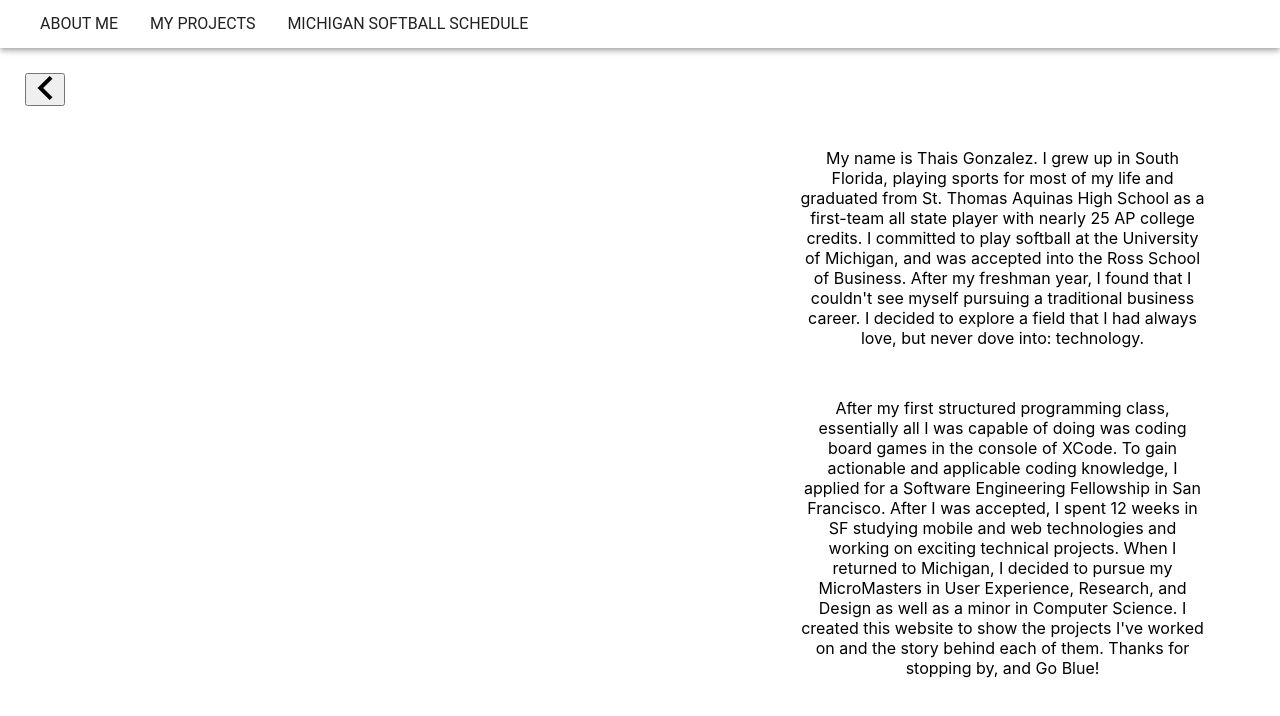
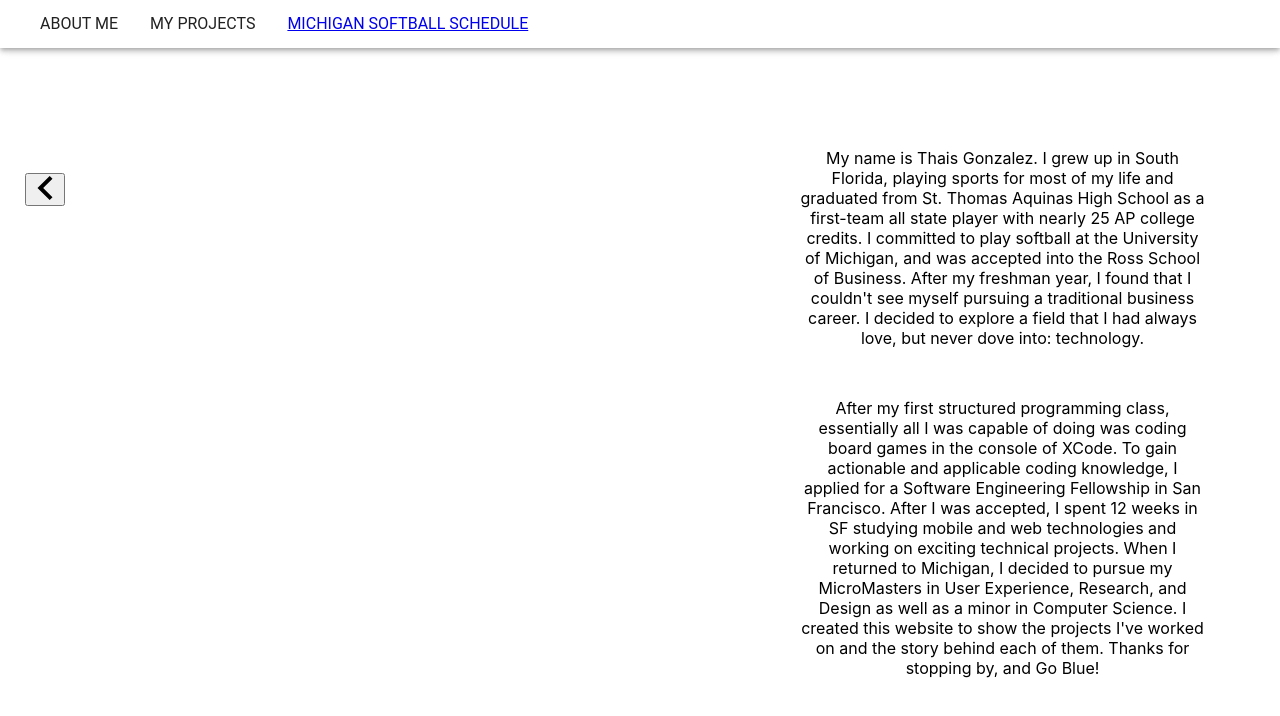
Before and after one commit to thaisgm/Portfolio, a React (Create React App) app: page / in a window 1280 px wide. Shown: the top 716 px of the page. Built offline with nearby package versions, Linux system fonts and the light colour scheme.

Commit message:
changing schedule to link

```diff
--- a/src/App.css
+++ b/src/App.css
@@ -1,5 +1,9 @@
 .App {
   text-align: center;
+}
+
+.mainBody {
+  background-image: './photos/stadium.jpeg';
 }
 
 .MainPage {
--- a/src/App.js
+++ b/src/App.js
@@ -50,7 +50,7 @@ class App extends Component {
   render() {
     if (this.state.aboutMePage){
       return (
-        <div className = "MainPage" backgroundImage = {require('./photos/stadium.jpeg')}>
+        <div className = "MainPage">
           <AppBar className = "menuBar" position="sticky" color= '#cce6ff'>
             <Toolbar variant="dense">
               <MenuItem className= "menuButton" onMouseDown = {() => this.back()}>
@@ -60,10 +60,12 @@ class App extends Component {
                 MY PROJECTS
               </MenuItem>
               <MenuItem className= "menuButton" onMouseDown = {() => this.softballSchedule()}>
-                MICHIGAN SOFTBALL SCHEDULE
+                <a href = 'https://mgoblue.com/schedule.aspx?schedule=1515'>MICHIGAN SOFTBALL SCHEDULE</a>
               </MenuItem>
             </Toolbar>
           </AppBar>
+
+          <div className = "mainBody">
 
           <div className = "Slideshow">
               <Slide {...properties}>
@@ -103,6 +105,7 @@ class App extends Component {
             Experience, Research, and Design as well as a minor in Computer Science.
             I created this website to show the projects I've worked on and the
             story behind each of them. Thanks for stopping by, and Go Blue!</p>
+          </div>
         </div>
       );
     } else if (this.state.projectsPage){
```
